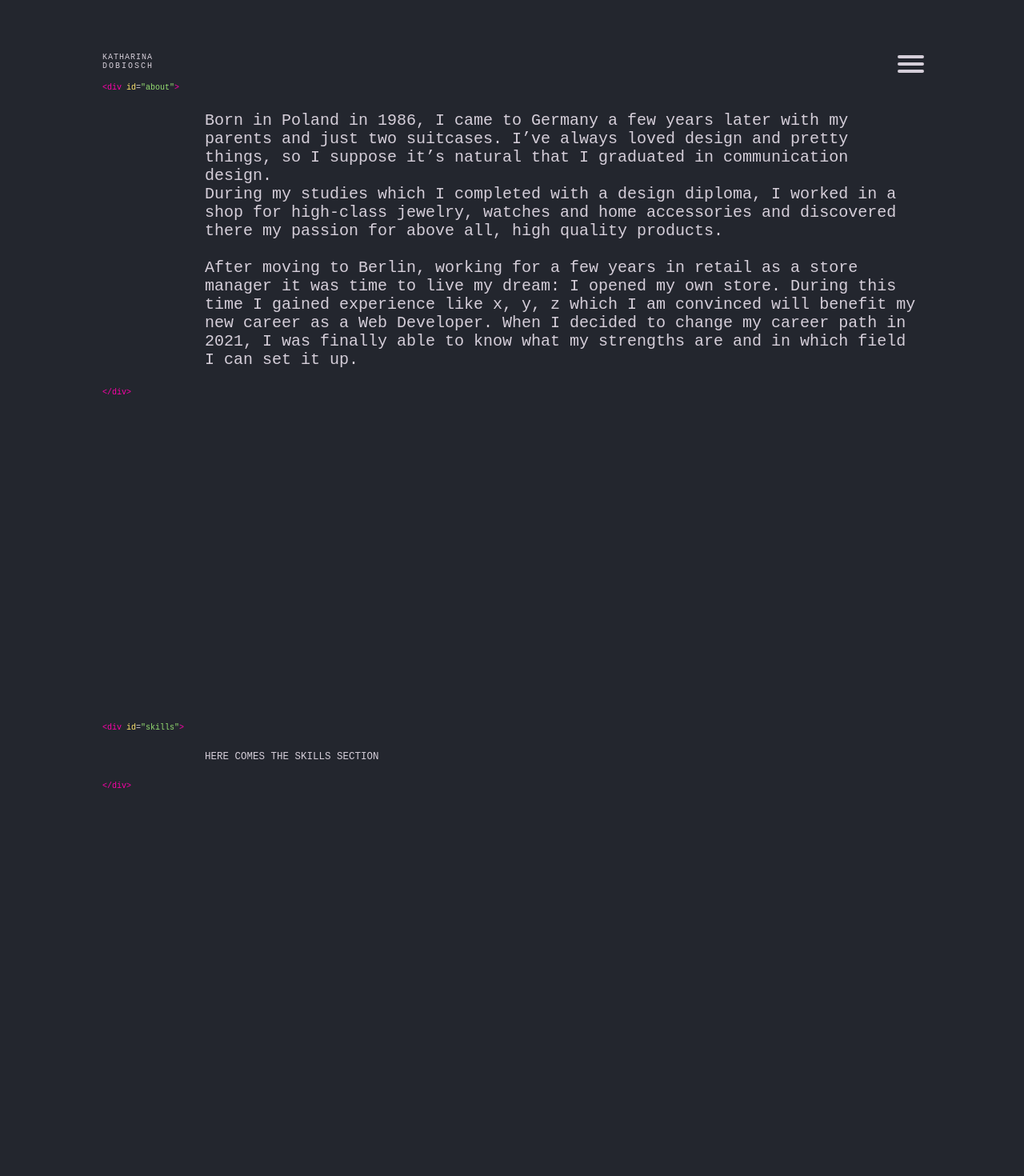
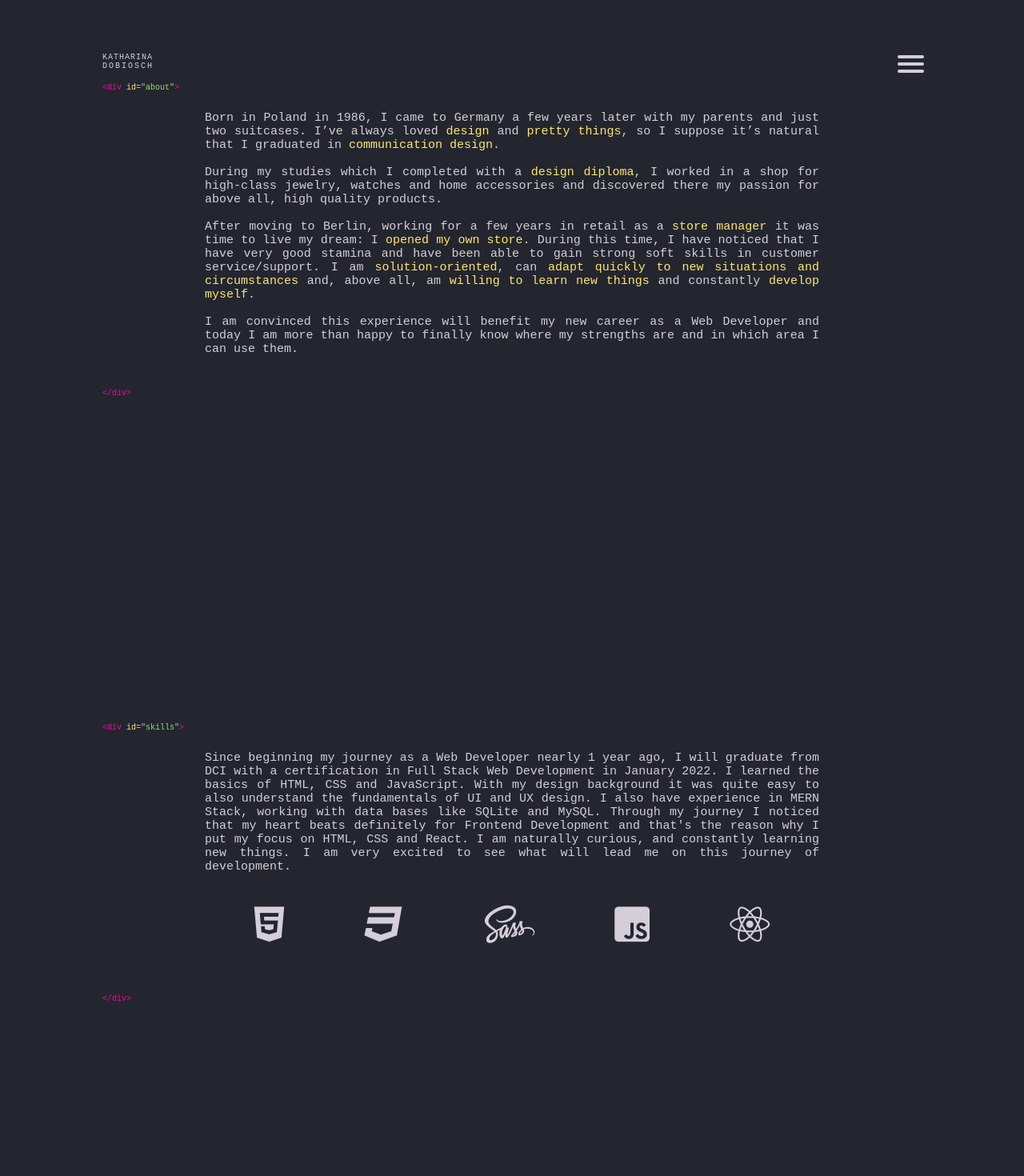
Before and after one commit to katharinadobiosch/portfolio-react, a React (Create React App) app: page / in a window 1280 px wide. Shown: the part 760-2230 px from the top of the page at 80% size. Built offline with nearby package versions, Linux system fonts and the light colour scheme.

Commit message:
added more styling

```diff
--- a/package.json
+++ b/package.json
@@ -10,6 +10,7 @@
         "@testing-library/jest-dom": "^5.14.1",
         "@testing-library/react": "^11.2.7",
         "@testing-library/user-event": "^12.8.3",
+        "animate.css": "^4.1.1",
         "gh-pages": "^3.2.3",
         "node-sass": "^6.0.1",
         "react": "^17.0.2",
--- a/src/components/About.js
+++ b/src/components/About.js
@@ -27,24 +27,59 @@ const About = () => {
                         <span className={styles.span}>pretty things</span>. Also
                         for <span className={styles.span}>design</span>. And for
                         <span className={styles.span}> code</span>. */}
-                        Born in Poland in 1986, I came to Germany a few years
-                        later with my parents and just two suitcases. I’ve
-                        always loved design and pretty things, so I suppose it’s
-                        natural that I graduated in communication design.
-                        <br />
-                        During my studies which I completed with a design
-                        diploma, I worked in a shop for high-class jewelry,
-                        watches and home accessories and discovered there my
-                        passion for above all, high quality products.
-                        <br /> <br />
-                        After moving to Berlin, working for a few years in
-                        retail as a store manager it was time to live my dream:
-                        I opened my own store. During this time I gained
-                        experience like x, y, z which I am convinced will
-                        benefit my new career as a Web Developer. When I decided
-                        to change my career path in 2021, I was finally able to
-                        know what my strengths are and in which field I can set
-                        it up.
+                        <div className={styles.running_text}>
+                            Born in Poland in 1986, I came to Germany a few
+                            years later with my parents and just two suitcases.
+                            I’ve always loved{" "}
+                            <span className={styles.span}>design</span> and{" "}
+                            <span className={styles.span}>pretty things</span>,
+                            so I suppose it’s natural that I graduated in{" "}
+                            <span className={styles.span}>
+                                communication design
+                            </span>
+                            .
+                            <br />
+                            <br />
+                            During my studies which I completed with a{" "}
+                            <span className={styles.span}>design diploma</span>,
+                            I worked in a shop for high-class jewelry, watches
+                            and home accessories and discovered there my passion
+                            for above all, high quality products.
+                            <br />
+                            <br />
+                            After moving to Berlin, working for a few years in
+                            retail as a{" "}
+                            <span className={styles.span}>
+                                store manager{" "}
+                            </span>{" "}
+                            it was time to live my dream: I{" "}
+                            <span className={styles.span}>
+                                opened my own store
+                            </span>
+                            . During this time, I have noticed that I have very
+                            good stamina and have been able to gain strong soft
+                            skills in customer service/support. I am{" "}
+                            <span className={styles.span}>
+                                solution-oriented
+                            </span>
+                            , can{" "}
+                            <span className={styles.span}>
+                                adapt quickly to new situations and
+                                circumstances{" "}
+                            </span>
+                            and, above all, am{" "}
+                            <span className={styles.span}>
+                                willing to learn new things
+                            </span>{" "}
+                            and constantly{" "}
+                            <span className={styles.span}>develop myself</span>.
+                            <br /> <br /> I am convinced this experience will
+                            benefit my new career as a Web Developer and today I
+                            am more than happy to finally know where my
+                            strengths are and in which area I can use them.
+                            <br />
+                            <br />
+                        </div>
                     </div>
                     <div className={styles.flex_item_closing}>
                         <span className={styles.span_pink}>&lt;/div&gt;</span>
--- a/src/components/Projects.js
+++ b/src/components/Projects.js
@@ -54,7 +54,7 @@ const Projects = () => {
                         <ModalProj01 onClose={closeModal01} show={show01} />
                         <ModalProj02 onClose={closeModal02} show={show02} />
                         <ModalProj03 onClose={closeModal03} show={show03} />
-                        <div>
+                        <div className={styles.running_text}>
                             Here are a few projects I have worked on recently
                         </div>
 
@@ -72,7 +72,7 @@ const Projects = () => {
                             <div className={styles.description}>
                                 <a
                                     className={styles.a}
-                                    href="https://katharinadobiosch.github.io/burger-builder/"
+                                    href="https://https://katharinadobiosch.github.io/burger-builder/"
                                     target="_blank"
                                     rel="noopener noreferrer"
                                 >
--- a/src/components/Skills.js
+++ b/src/components/Skills.js
@@ -1,6 +1,5 @@
 import styles from "../styles/_skills.module.scss";
-
-
+import "animate.css";
 
 const Skills = () => {
     return (
@@ -14,7 +13,45 @@ const Skills = () => {
                         <span className={styles.span_pink}>&gt;</span>
                     </div>
                     <div className={styles.flex_item_content}>
-                        <div>HERE COMES THE SKILLS SECTION</div>
+                        <div className={styles.running_text} >
+                            Since beginning my journey as a Web Developer nearly
+                            1 year ago, I will graduate from DCI with a
+                            certification in Full Stack Web Development in
+                            January 2022. I learned the basics of HTML, CSS and
+                            JavaScript. With my design background it was quite
+                            easy to also understand the fundamentals of UI and
+                            UX design. I also have experience in MERN Stack,
+                            working with data bases like SQLite and MySQL.
+                            Through my journey I noticed that my heart beats
+                            definitely for Frontend Development and that's the
+                            reason why I put my focus on HTML, CSS and React. I
+                            am naturally curious, and constantly learning new
+                            things. I am very excited to see what will lead me
+                            on this journey of development.
+                        </div>
+                        <div className={styles.logos}>
+                            {/* <i class="fab fa-js"></i> */}
+
+                            {/* <i class="fab fa-node-js"></i> */}
+
+                            {/* <i class="fab fa-node"></i> */}
+
+                            <i class="fab fa-html5"></i>
+
+                            <i class="fab fa-css3"></i>
+
+                            <i class="fab fa-sass"></i>
+
+                            <i class="fab fa-js-square"></i>
+
+                            <i class="fab fa-react"></i>
+
+                            {/* <i class="fab fa-git"></i> */}
+
+                            {/* <i class="fab fa-git-square"></i> */}
+
+                            {/* <i class="fab fa-git-alt"></i> */}
+                        </div>
                     </div>
                     <div className={styles.flex_item_closing}>
                         <span className={styles.span_pink}>&lt;/div&gt;</span>
--- a/src/components/Welcome.js
+++ b/src/components/Welcome.js
@@ -7,12 +7,11 @@ const Welcome = () => {
                 <div className={styles.flex_container}>
                     <div className={styles.flex_item_content}>
                         <h1>
-                            Hi, nice to
-                            <br /> see you. <br />
+                            Hi, nice to see you :) <br />
                             I'm <span className={styles.span}>Katharina</span>.
                             <br />
-                            A Full Stack Web Developer with a design background.
-                            <br /> I live in Berlin.
+                            A Full Stack Web Developer with a design background and a focus on Frontend Development.
+                            <br />I live in Berlin.
                         </h1>
                     </div>
                 </div>
--- a/src/styles/_about.module.scss
+++ b/src/styles/_about.module.scss
@@ -18,3 +18,8 @@
 .flex_item_closing {
     @include sp_closing_tag();
 }
+
+.running_text, .span {
+    font-size: 1.5rem;
+    text-align: justify;
+}
--- a/src/styles/_mixins.scss
+++ b/src/styles/_mixins.scss
@@ -29,7 +29,7 @@
         margin: 3vh 0 0 20vw;
         font-size: 2rem;
         // border: $test_border;
-        width: 70vw;
+        width: 60vw;
         // min-height: 50vh;
         height: auto;
     }
--- a/src/styles/_projects.module.scss
+++ b/src/styles/_projects.module.scss
@@ -49,12 +49,18 @@ div.project_item > img {
     width: 40vw;
     margin-bottom: 5vh;
     display: block;
-    font-size: 1.125rem;
+    font-size: 1.5rem;
+    text-align: justify;
 }
 
 .a {
     width: 40vw;
     margin-bottom: 0.001vh;
     display: block;
-    font-size: 1.3rem;
+    font-size: 1.5rem;
 }
+
+.running_text {
+    font-size: 1.5rem;
+    text-align: justify;
+}
--- a/src/styles/_skills.module.scss
+++ b/src/styles/_skills.module.scss
@@ -13,3 +13,20 @@
 .flex_item_closing {
     @include sp_closing_tag();
 }
+
+.logos {
+    display: flex;
+    flex-direction: row;
+    flex-wrap: wrap;
+    justify-content: space-evenly;
+}
+
+i {
+    font-size: 5rem;
+    margin: 3vw;
+}
+
+.running_text {
+    font-size: 1.5rem;
+    text-align: justify;
+}
--- a/src/styles/_welcome.module.scss
+++ b/src/styles/_welcome.module.scss
@@ -1,5 +1,23 @@
 // @import "./variables.module";
 @use "variables.module" as *;
+@use "mixins" as *;
+
+// .main {
+//     @include sp_layout();
+// }
+
+// .span {
+//     font-size: 2rem;
+//     color: $yellow-color;
+// }
+
+// .flex_item_opening {
+//     @include sp_opening_tag();
+// }
+
+// .flex_item_closing {
+//     @include sp_closing_tag();
+// }
 
 .flex_container {
     display: flex;
@@ -15,8 +33,10 @@
     margin: 11vh 0 0 10vw;
     font-size: 3.8rem;
     // border: $test_border;
-    width: 80vw;
+    width: 70vw;
     min-height: 80vh;
+    line-height: 140%;
+    text-align: justify;
 }
 
 .name_spacing {
@@ -25,6 +45,6 @@
 }
 
 .span {
-    font-size: 3.8rem;
+    font-size: 5rem;
     color: $yellow-color;
 }
```
Also changed, not shown: src/components/HamburgerMenu.js (+16 -8 lines), src/styles/_hamburgerMenu.module.scss (+20 -9 lines), 1 other file (tests, documents, lock files or other folders).
